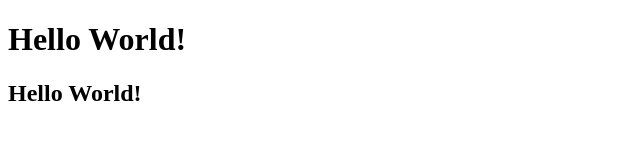
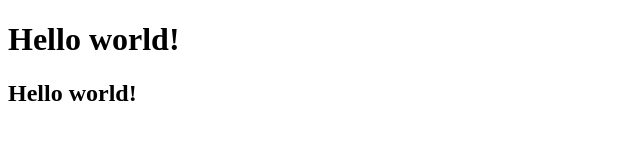
Before and after one commit to AValenok/repo2, a plain HTML site: page index.html in a window 1280 px wide. Shown: the full height of the page, 0-640 px from the left. Drawn offline with Linux system fonts and the light colour scheme.

Commit message:
init project

```diff
--- a/index.html
+++ b/index.html
@@ -7,7 +7,7 @@
     <title>Document</title>
 </head>
 <body>
-    <h1>Hello World!</h1>
-    <h2>Hello World!</h2>
+    <h1>Hello world!</h1>
+    <h2>Hello world!</h2>
 </body>
 </html>
```
